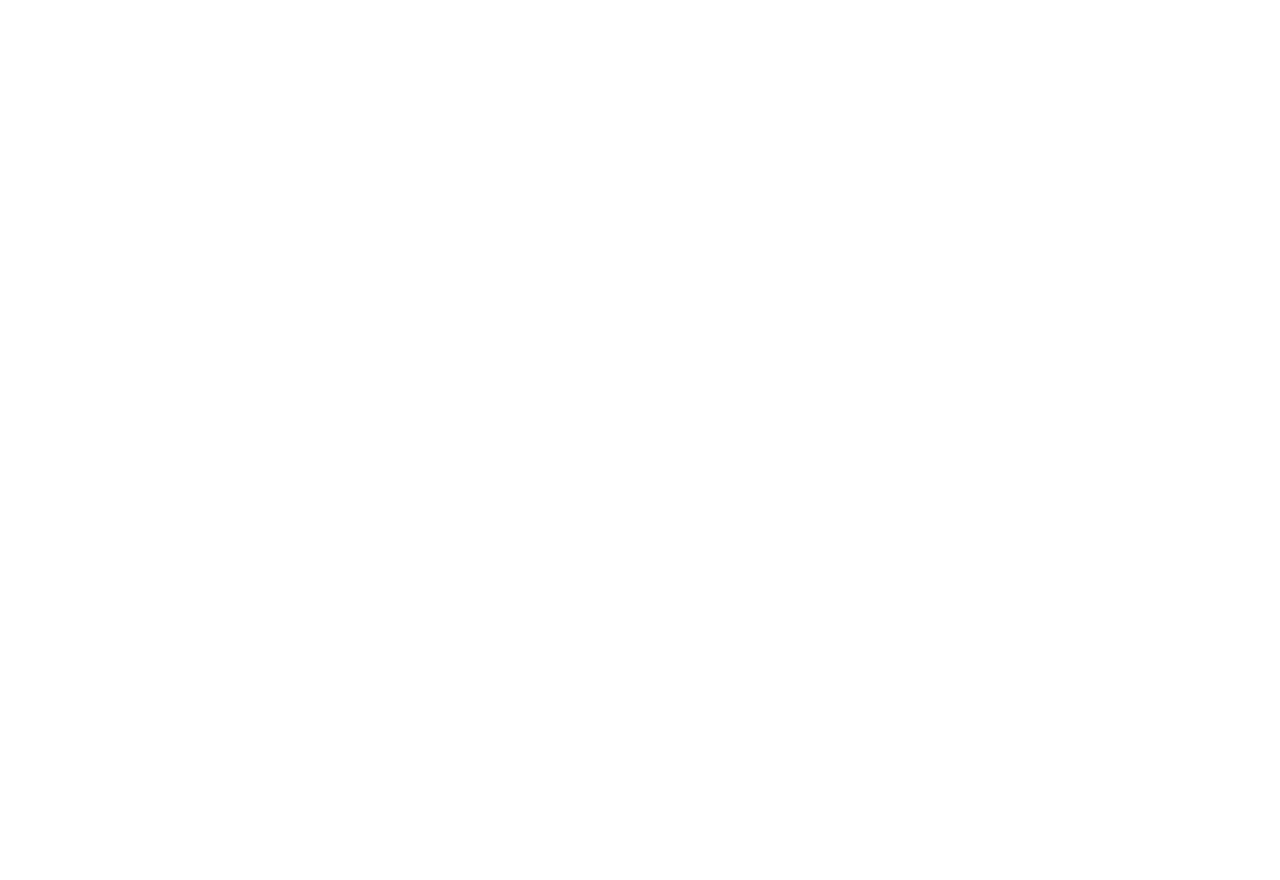
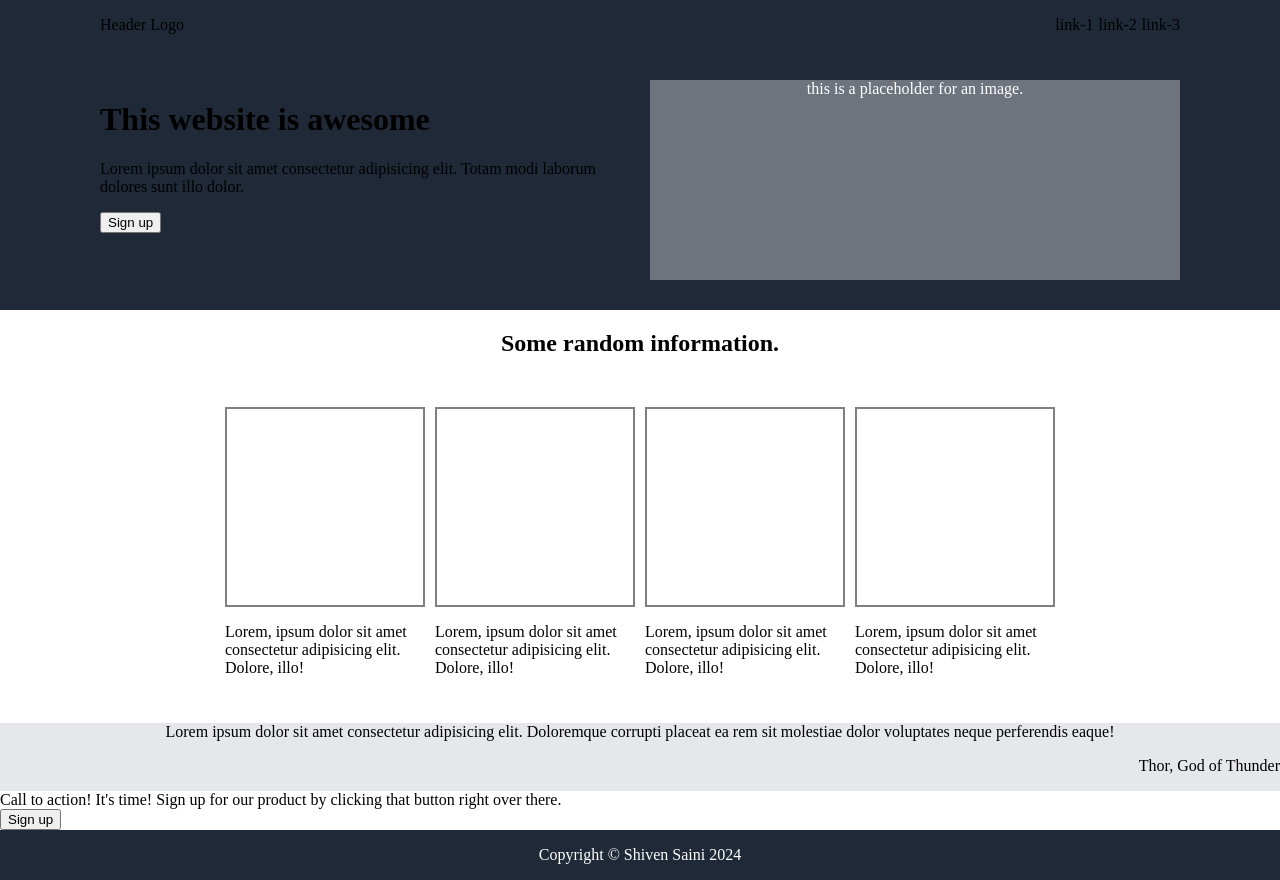
Before and after one commit to Shiven-saini/odin-landing-page, a plain HTML site: page index.html in a window 1280 px wide. Before the commit the page ends 800 px from the top, so only its background shows below. Drawn offline with Linux system fonts and the light colour scheme.

Commit message:
Working snapshot

```diff
--- a/index.html
+++ b/index.html
@@ -4,8 +4,70 @@
     <meta charset="UTF-8">
     <meta name="viewport" content="width=device-width, initial-scale=1.0">
     <title>Landing Page</title>
+    <link rel="stylesheet" href="style.css">
 </head>
 <body>
+    <header>
+        <p>Header Logo</p>
+        <ul>
+            <li>link-1</li>
+            <li>link-2</li>
+            <li>link-3</li>
+        </ul>
+    </header>
 
+    <div class="body">
+        <div class="hero">
+            <div class="left-box">
+                <h1>This website is awesome</h1>
+                <p>Lorem ipsum dolor sit amet consectetur adipisicing elit. Totam modi laborum dolores sunt illo dolor.</p>
+                <button>Sign up</button>
+            </div>
+            <div class="right-box">
+                this is a placeholder for an image.
+            </div>
+        </div>
+
+        <div class="info">
+            <h2>Some random information.</h2>
+            <div class="illustration">
+                <div class="card">
+                    <div class="image"></div>
+                    <p>Lorem, ipsum dolor sit amet consectetur adipisicing elit. Dolore, illo!</p>
+                </div>
+                <div class="card">
+                    <div class="image"></div>
+                    <p>Lorem, ipsum dolor sit amet consectetur adipisicing elit. Dolore, illo!</p>
+                </div>
+                <div class="card">
+                    <div class="image"></div>
+                    <p>Lorem, ipsum dolor sit amet consectetur adipisicing elit. Dolore, illo!</p>
+                </div>
+                <div class="card">
+                    <div class="image"></div>
+                    <p>Lorem, ipsum dolor sit amet consectetur adipisicing elit. Dolore, illo!</p>
+                </div>
+            </div>
+        </div>
+
+        <div class="quote">
+            <div class="quote-text">
+                Lorem ipsum dolor sit amet consectetur adipisicing elit. Doloremque corrupti placeat ea rem sit molestiae dolor voluptates neque perferendis eaque!
+            </div>
+            <p>Thor, God of Thunder</p>
+        </div>
+        <div class="sign-up">
+            <div class="sign-box">
+                <div class="left-side">
+                    Call to action! It's time!
+                    Sign up for our product by clicking that button right over there.
+                </div>
+                <button>Sign up</button>
+            </div>
+        </div>
+    </div>
+    <footer>
+        Copyright © Shiven Saini 2024
+    </footer>
 </body>
 </html>
--- a/style.css
+++ b/style.css
@@ -0,0 +1,96 @@
+body{
+    margin: 0px;
+    display: flex;
+    flex-direction: column;
+}
+
+.body {
+    flex: 1;
+    display: flex;
+    flex-direction: column;
+}
+
+ul {
+    list-style-type: none;
+    margin: 0;
+    padding: 0;
+}
+
+header {
+
+    background-color: #1f2937;
+    display: flex;
+    align-items: center;
+    padding: 0px 100px;
+    justify-content: space-between;
+}
+
+ul{
+    display: flex;
+    gap: 5px;
+}
+
+.hero {
+    background-color: #1f2937;
+    display: flex;
+    padding: 30px 100px;
+    gap: 20px;
+}
+
+.left-box {
+    flex: 1;
+}
+.right-box {
+    color: white;
+    background-color: #6D747D;
+    text-align: center;
+    width: 200px;
+    height: 200px;
+
+    flex: 1;
+}
+
+.image {
+    box-sizing: border-box;
+    border: 2px grey solid;
+    width: 200px;
+    height: 200px;
+}
+
+.card p {
+    width: 200px;
+}
+
+.illustration {
+    display: flex;
+    justify-content: center;
+    gap: 10px;
+    padding: 30px 100px;
+}
+
+.info h2 {
+    text-align: center;
+}
+
+.quote {
+    flex: 1;
+    background-color: #E5E7EB;
+
+    display: flex;
+    flex-direction: column;
+    align-items: center;
+    justify-content: center;
+}
+
+.quote p {
+    align-self: flex-end;
+}
+
+footer {
+    color: white;
+    background-color: #1f2937;
+    flex: 0 0 50px;
+    display: flex;
+    justify-content: center;
+    align-items: center;
+}
```
